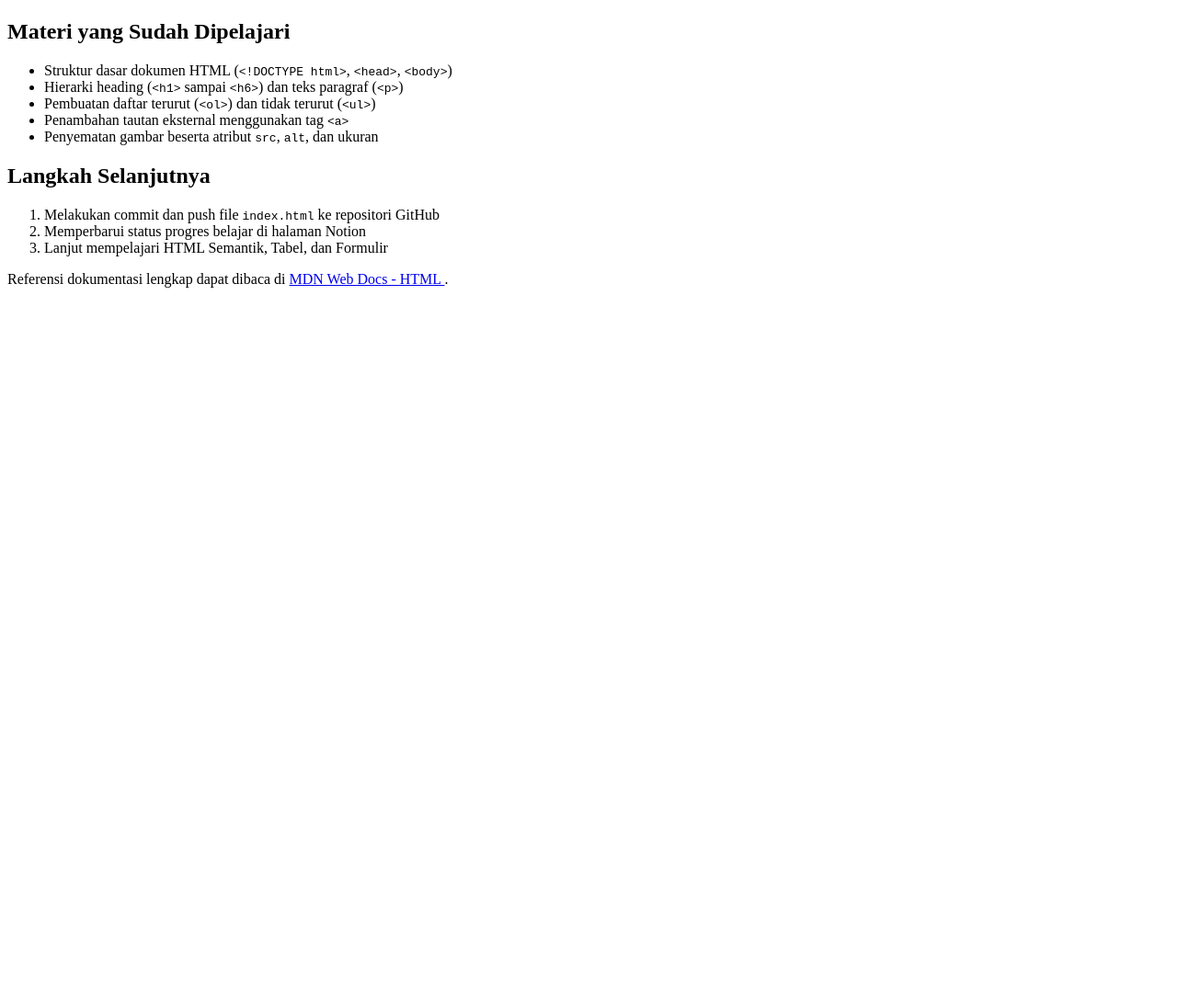
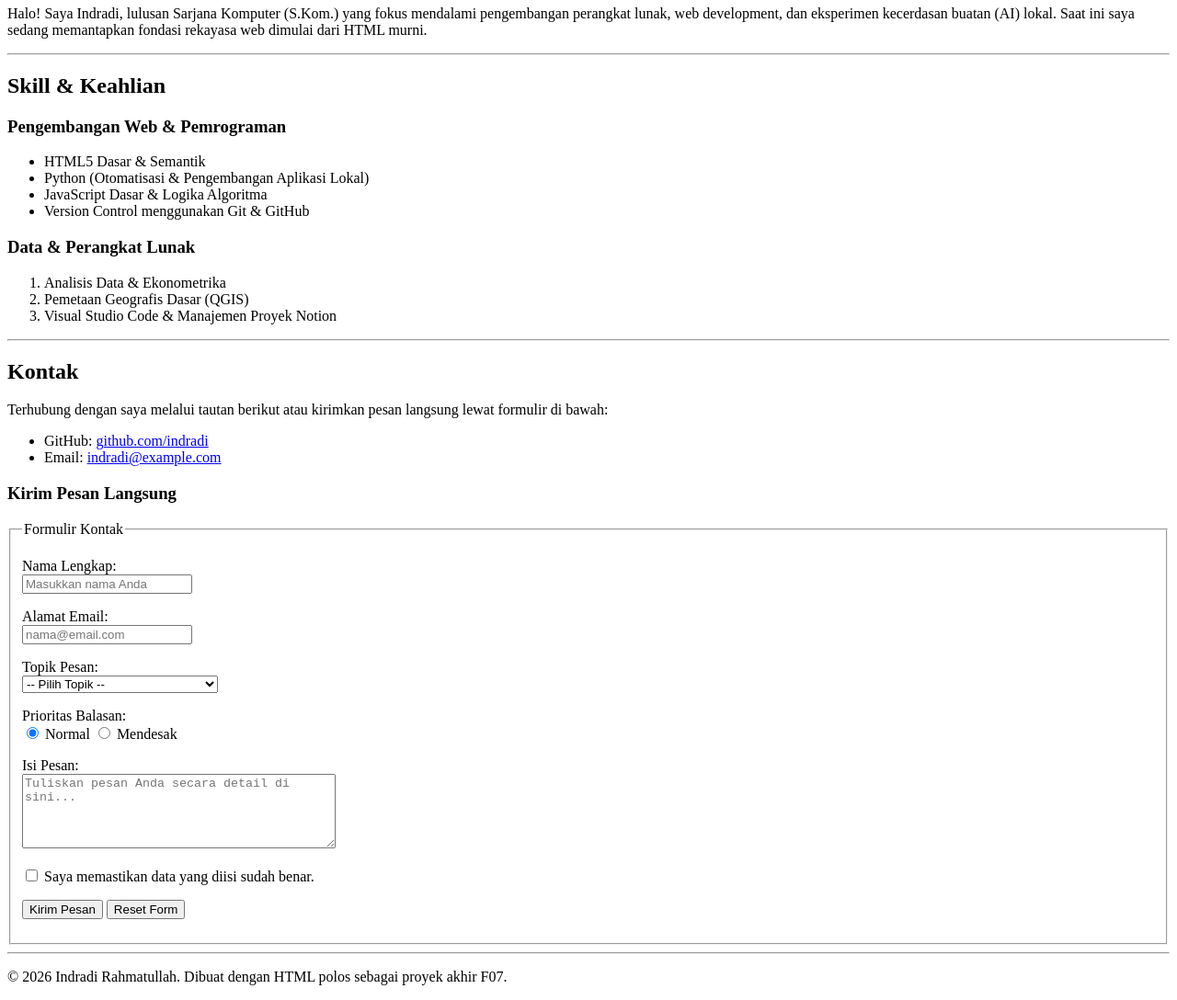
Before and after one commit to Indradi-R/belajar-harian, a plain HTML site: page index.html in a window 1280 px wide. Shown: the part 492-1580 px from the top of the page at 92% size. Before the commit the page ends 821 px from the top, so only its background shows below. Drawn offline with Linux system fonts and the light colour scheme.

Commit message:
feat(F07): complete HTML profile page with interactive contact form

```diff
--- a/index.html
+++ b/index.html
@@ -3,51 +3,143 @@
 <head>
     <meta charset="UTF-8">
     <meta name="viewport" content="width=device-width, initial-scale=1.0">
-    <title>Rekap Belajar HTML - Modul 1–15</title>
+    <title>Profil Diri - Indradi Rahmatullah</title>
 </head>
 <body>
 
-    <!-- Judul Utama -->
-    <h1>Catatan & Praktik HTML Dasar (Modul 1–15)</h1>
+    <!-- Bagian Header & Navigasi -->
+    <header>
+        <h1>Indradi Rahmatullah</h1>
+        <p><strong>Software &amp; AI Developer Enthusiast</strong> | S.Kom.</p>
+        <nav>
+            <ul>
+                <li><a href="#tentang">Tentang Aku</a></li>
+                <li><a href="#skill">Skill</a></li>
+                <li><a href="#kontak">Kontak &amp; Pesan</a></li>
+            </ul>
+        </nav>
+    </header>
 
-    <!-- Paragraf -->
-    <p>
-        Halaman ini dibuat sebagai dokumentasi penyelesaian materi fundamental HTML,
-        mulai dari struktur dokumen dasar hingga penyematan media dan tautan navigasi.
-    </p>
+    <hr>
 
-    <!-- Gambar -->
-    <img
-        src="https://images.unsplash.com/photo-1542831371-29b0f74f9713?w=600&q=80"
-        alt="Ilustrasi kode pemrograman HTML di layar monitor"
-        width="500"
-    >
+    <!-- Bagian Utama -->
+    <main>
 
-    <!-- Unordered List -->
-    <h2>Materi yang Sudah Dipelajari</h2>
-    <ul>
-        <li>Struktur dasar dokumen HTML (<code>&lt;!DOCTYPE html&gt;</code>, <code>&lt;head&gt;</code>, <code>&lt;body&gt;</code>)</li>
-        <li>Hierarki heading (<code>&lt;h1&gt;</code> sampai <code>&lt;h6&gt;</code>) dan teks paragraf (<code>&lt;p&gt;</code>)</li>
-        <li>Pembuatan daftar terurut (<code>&lt;ol&gt;</code>) dan tidak terurut (<code>&lt;ul&gt;</code>)</li>
-        <li>Penambahan tautan eksternal menggunakan tag <code>&lt;a&gt;</code></li>
-        <li>Penyematan gambar beserta atribut <code>src</code>, <code>alt</code>, dan ukuran</li>
-    </ul>
+        <!-- Section 1: Tentang Aku -->
+        <section id="tentang">
+            <h2>Tentang Aku</h2>
+            <img
+                src="https://images.unsplash.com/photo-1555066931-4365d14bab8c?w=400&q=80"
+                alt="Ilustrasi ruang kerja pemrograman"
+                width="300"
+            >
+            <p>
+                Halo! Saya Indradi, lulusan Sarjana Komputer (S.Kom.) yang fokus mendalami
+                pengembangan perangkat lunak, web development, dan eksperimen kecerdasan buatan (AI) lokal.
+                Saat ini saya sedang memantapkan fondasi rekayasa web dimulai dari HTML murni.
+            </p>
+        </section>
 
-    <!-- Ordered List -->
-    <h2>Langkah Selanjutnya</h2>
-    <ol>
-        <li>Melakukan commit dan push file <code>index.html</code> ke repositori GitHub</li>
-        <li>Memperbarui status progres belajar di halaman Notion</li>
-        <li>Lanjut mempelajari HTML Semantik, Tabel, dan Formulir</li>
-    </ol>
+        <hr>
 
-    <!-- Link -->
-    <p>
-        Referensi dokumentasi lengkap dapat dibaca di
-        <a href="https://developer.mozilla.org/id/docs/Web/HTML" target="_blank" rel="noopener noreferrer">
-            MDN Web Docs - HTML
-        </a>.
-    </p>
+        <!-- Section 2: Skill -->
+        <section id="skill">
+            <h2>Skill &amp; Keahlian</h2>
+
+            <h3>Pengembangan Web &amp; Pemrograman</h3>
+            <ul>
+                <li>HTML5 Dasar &amp; Semantik</li>
+                <li>Python (Otomatisasi &amp; Pengembangan Aplikasi Lokal)</li>
+                <li>JavaScript Dasar &amp; Logika Algoritma</li>
+                <li>Version Control menggunakan Git &amp; GitHub</li>
+            </ul>
+
+            <h3>Data &amp; Perangkat Lunak</h3>
+            <ol>
+                <li>Analisis Data &amp; Ekonometrika</li>
+                <li>Pemetaan Geografis Dasar (QGIS)</li>
+                <li>Visual Studio Code &amp; Manajemen Proyek Notion</li>
+            </ol>
+        </section>
+
+        <hr>
+
+        <!-- Section 3: Kontak & Form Input -->
+        <section id="kontak">
+            <h2>Kontak</h2>
+            <p>Terhubung dengan saya melalui tautan berikut atau kirimkan pesan langsung lewat formulir di bawah:</p>
+            <ul>
+                <li>GitHub: <a href="https://github.com/" target="_blank" rel="noopener noreferrer">github.com/indradi</a></li>
+                <li>Email: <a href="mailto:indradi@example.com">indradi@example.com</a></li>
+            </ul>
+
+            <h3>Kirim Pesan Langsung</h3>
+            <form action="#" method="post">
+                <fieldset>
+                    <legend>Formulir Kontak</legend>
+
+                    <!-- Input Text -->
+                    <p>
+                        <label for="nama">Nama Lengkap:</label><br>
+                        <input type="text" id="nama" name="nama" placeholder="Masukkan nama Anda" required>
+                    </p>
+
+                    <!-- Input Email -->
+                    <p>
+                        <label for="email">Alamat Email:</label><br>
+                        <input type="email" id="email" name="email" placeholder="nama@email.com" required>
+                    </p>
+
+                    <!-- Input Select (Dropdown) -->
+                    <p>
+                        <label for="topik">Topik Pesan:</label><br>
+                        <select id="topik" name="topik" required>
+                            <option value="">-- Pilih Topik --</option>
+                            <option value="kolaborasi">Kolaborasi Proyek</option>
+                            <option value="lowongan">Tawaran Pekerjaan / Rekrutmen</option>
+                            <option value="diskusi">Diskusi Teknis &amp; Belajar</option>
+                            <option value="lainnya">Lainnya</option>
+                        </select>
+                    </p>
+
+                    <!-- Input Radio -->
+                    <p>
+                        Prioritas Balasan:<br>
+                        <input type="radio" id="normal" name="prioritas" value="normal" checked>
+                        <label for="normal">Normal</label>
+                        <input type="radio" id="mendesak" name="prioritas" value="mendesak">
+                        <label for="mendesak">Mendesak</label>
+                    </p>
+
+                    <!-- Input Textarea -->
+                    <p>
+                        <label for="pesan">Isi Pesan:</label><br>
+                        <textarea id="pesan" name="pesan" rows="5" cols="40" placeholder="Tuliskan pesan Anda secara detail di sini..." required></textarea>
+                    </p>
+
+                    <!-- Input Checkbox -->
+                    <p>
+                        <input type="checkbox" id="konfirmasi" name="konfirmasi" required>
+                        <label for="konfirmasi">Saya memastikan data yang diisi sudah benar.</label>
+                    </p>
+
+                    <!-- Tombol Submit & Reset -->
+                    <p>
+                        <button type="submit">Kirim Pesan</button>
+                        <button type="reset">Reset Form</button>
+                    </p>
+                </fieldset>
+            </form>
+        </section>
+
+    </main>
+
+    <hr>
+
+    <!-- Bagian Footer -->
+    <footer>
+        <p>&copy; 2026 Indradi Rahmatullah. Dibuat dengan HTML polos sebagai proyek akhir F07.</p>
+    </footer>
 
 </body>
 </html>
```
